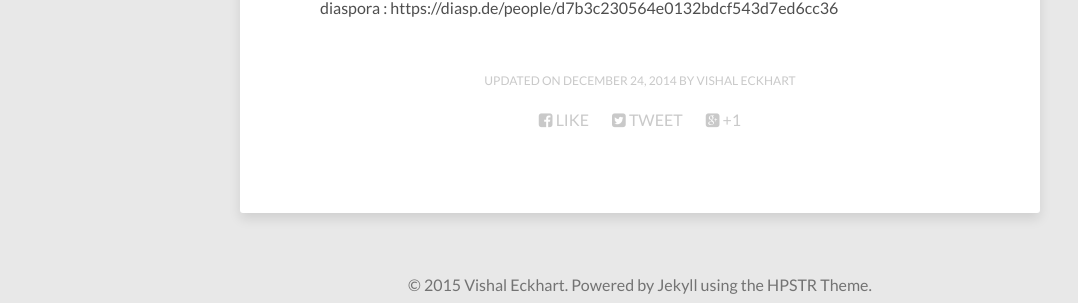
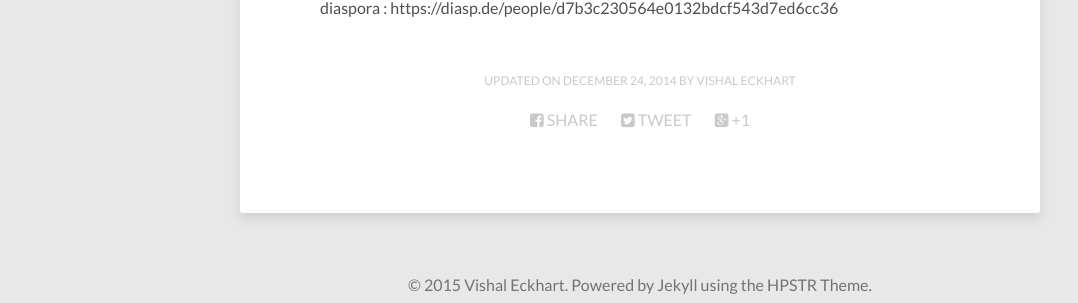
Before and after one commit to relampag0m/es, a Jekyll site: the page built from about/index.md, in a window 1280 px wide. Shown: the part 314-617 px from the top of the page, without its empty margins (0-1078 px from the left). Built offline with Jekyll 4.4.1, drawn with Linux system fonts in a browser that asks for light colours; nearby versions of some CDN libraries.

Commit message:
Update social-share.html

```diff
--- a/_includes/social-share.html
+++ b/_includes/social-share.html
@@ -1,6 +1,6 @@
 <div class="social-share">
   <ul class="socialcount socialcount-small inline-list">
-    <li class="facebook"><a href="https://www.facebook.com/sharer/sharer.php?u={{ site.url }}{{ page.url }}" title="Share on Facebook"><span class="count"><i class="fa fa-facebook-square"></i> Like</span></a></li>
+    <li class="facebook"><a href="https://www.facebook.com/sharer/sharer.php?u={{ site.url }}{{ page.url }}" title="Share on Facebook"><span class="count"><i class="fa fa-facebook-square"></i> Share</span></a></li>
     <li class="twitter"><a href="https://twitter.com/intent/tweet?text={{ site.url }}{{ page.url }}" title="Share on Twitter"><span class="count"><i class="fa fa-twitter-square"></i> Tweet</span></a></li>
     <li class="googleplus"><a href="https://plus.google.com/share?url={{ site.url }}{{ page.url }}" title="Share on Google Plus"><span class="count"><i class="fa fa-google-plus-square"></i> +1</span></a></li>
   </ul>
```
